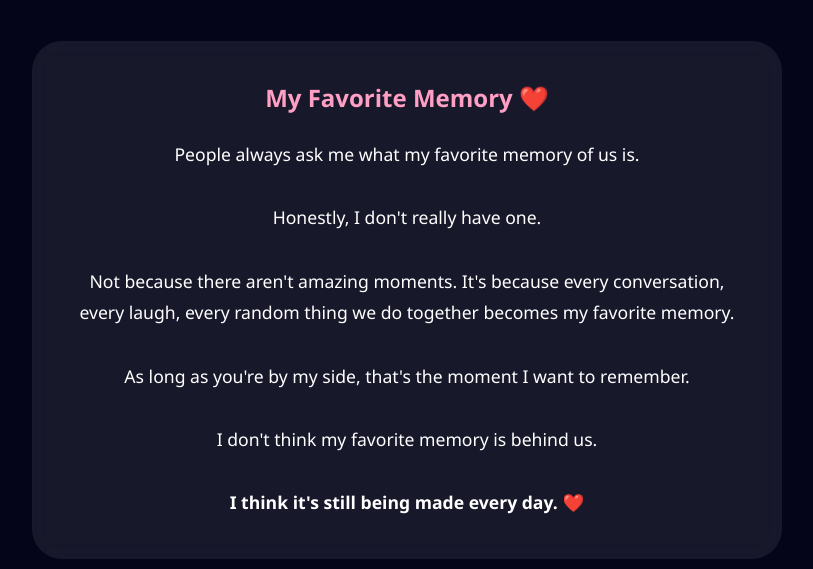
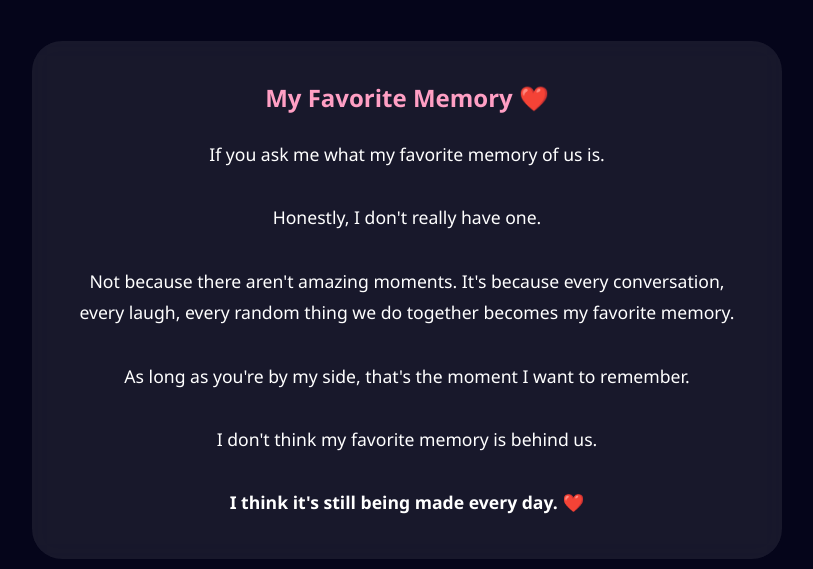
Before and after one commit to wyhtut/For-jessi, a plain HTML site: page index.html in a window 1280 px wide. Shown: the part 900-1469 px from the top of the page, without its empty margins (233-1046 px from the left). Drawn offline with Linux system fonts and the light colour scheme.

```diff
--- a/index.html
+++ b/index.html
@@ -477,7 +477,7 @@
 
 <p>
 
-People always ask me what my favorite memory of us is.
+If you ask me what my favorite memory of us is.
 
 <br><br>
 
```
